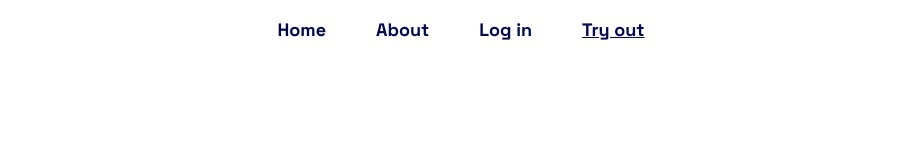
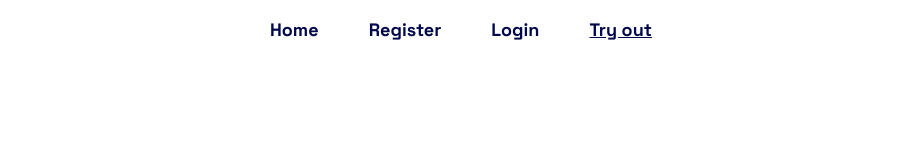
Before and after one commit to xegativ/mySips, a React (Vite) app in the folder mySips/: page / in a window 1280 px wide. Shown: the top 160 px of the page, without its empty margins (179-1098 px from the left). Built offline with nearby package versions, Linux system fonts and the light colour scheme; a web font is replaced by a local one.

Commit message:
Changed routing

```diff
--- a/mySips/src/components/HomeNav.tsx
+++ b/mySips/src/components/HomeNav.tsx
@@ -1,26 +1,28 @@
+import { NavLink } from "react-router-dom";
+
 const HomeNav = () => {
   return (
     <div className="nav-top">
       <ul>
         <li>
-          <a href="#home" className="td-none">
+          <NavLink className="td-none" to={"/"}>
             Home
-          </a>
+          </NavLink>
         </li>
         <li>
-          <a href="#about" className="td-none">
-            About
-          </a>
+          <NavLink className="td-none" to={"/register"}>
+            Register
+          </NavLink>
         </li>
         <li>
-          <a href="#app" className="td-none">
-            Log in
-          </a>
+          <NavLink className="td-none" to={"/login"}>
+            Login
+          </NavLink>
         </li>
         <li>
-          <a href="#app" className="nav-try td-underline">
+          <NavLink className="nav-try td-underline" to={"/app"}>
             Try out
-          </a>
+          </NavLink>
         </li>
       </ul>
     </div>
--- a/mySips/src/main.tsx
+++ b/mySips/src/main.tsx
@@ -6,7 +6,8 @@ import { createBrowserRouter, RouterProvider } from "react-router-dom";
 import App from "./routes/App.tsx";
 import ErrorPage from "./routes/Error.tsx";
 import Home from "./routes/Home.tsx";
-
+import Register from "./routes/Register.tsx";
+import Login from "./routes/Login.tsx";
 const router = createBrowserRouter([
   {
     path: "/",
@@ -18,6 +19,16 @@ const router = createBrowserRouter([
     element: <App></App>,
     errorElement: <ErrorPage></ErrorPage>,
   },
+  {
+    path: "/register",
+    element: <Register></Register>,
+    errorElement: <ErrorPage></ErrorPage>,
+  },
+  {
+    path: "/login",
+    element: <Login></Login>,
+    errorElement: <ErrorPage></ErrorPage>,
+  },
 ]);
 
 ReactDOM.createRoot(document.getElementById("root")!).render(
--- /dev/null
+++ b/mySips/src/routes/Login.tsx
@@ -0,0 +1,5 @@
+function Login() {
+  return <div>Login</div>;
+}
+
+export default Login;
--- /dev/null
+++ b/mySips/src/routes/Register.tsx
@@ -0,0 +1,5 @@
+function Register() {
+  return <div>Login</div>;
+}
+
+export default Register;
```
